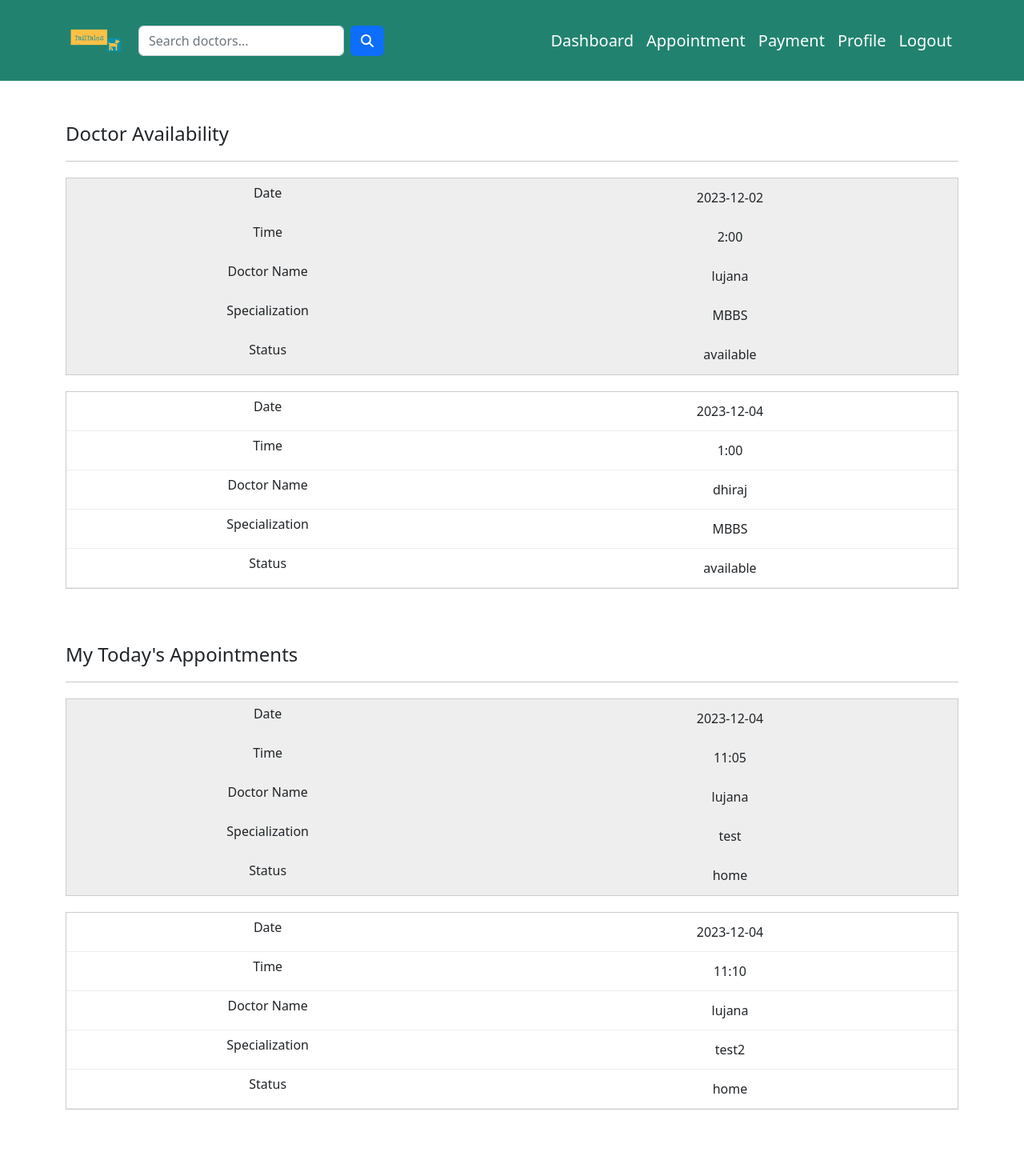
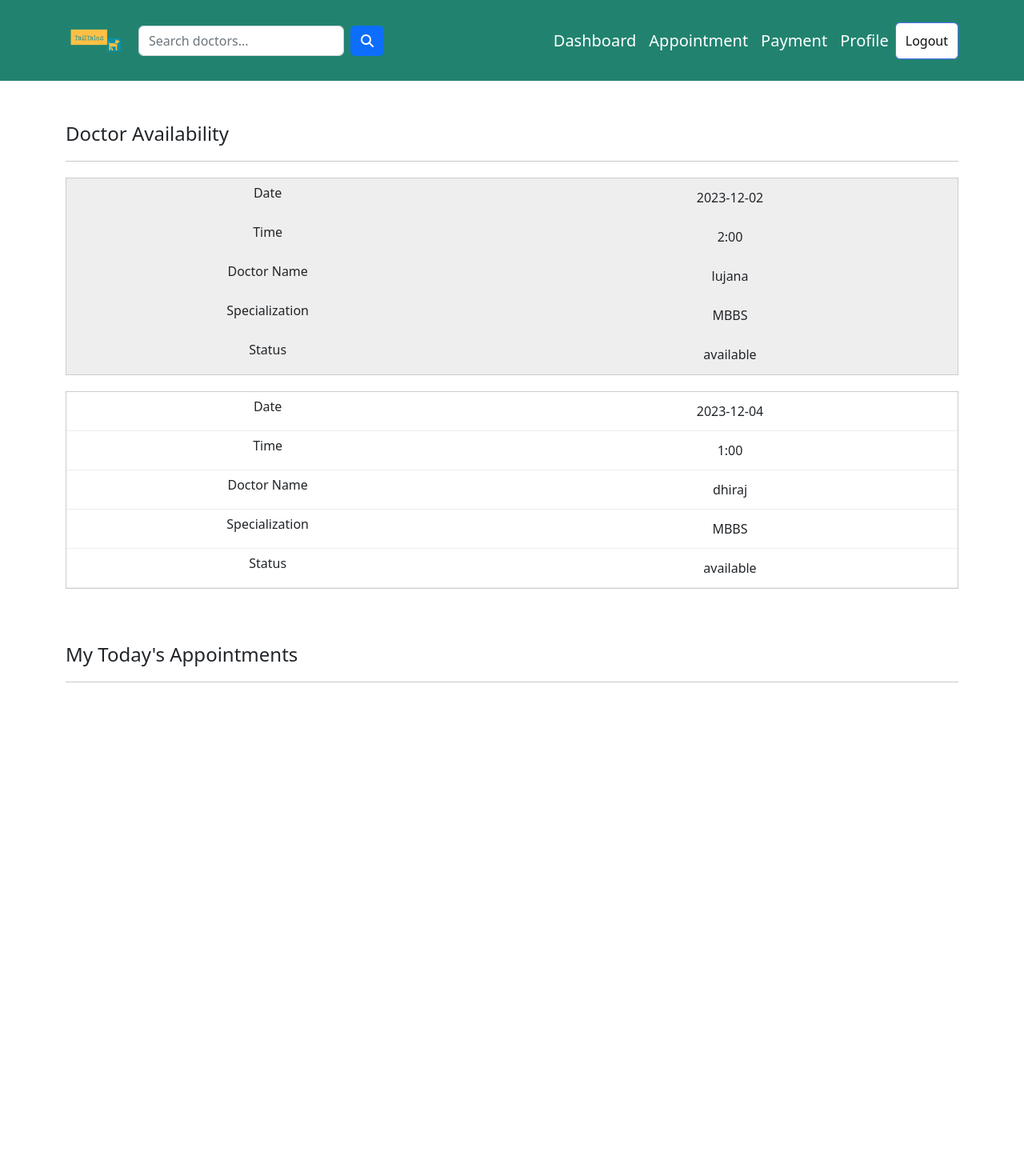
Before and after one commit to nimishapradhan/FYP, a Django app: page /user_dashboard in a window 1280 px wide. Shown: the whole page at 80% size. After the commit the page ends 853 px from the top, so only its background shows below. Run offline with Django 4.2, Linux system fonts and the light colour scheme; data comes from the database, SQL or seed files in the repository; some libraries are stand-ins or nearby versions.

Commit message:
Todays Date fetched in user dashboard

```diff
--- a/apps/views.py
+++ b/apps/views.py
@@ -258,22 +258,71 @@
 def uhistory_view(request):
     return render(request, 'user_history.html')
 
+# def userdashboard_view(request):
+#     with connection.cursor() as cursor:
+#         cursor.execute("SELECT * from doctor_details")
+#         data = cursor.fetchall()
+
+#         user = request.user
+
+#         # cursor.execute("SELECT * FROM booking_details where email = '%s'", [user.email])
+#         # Appdata = cursor.fetchall()
+#         cursor.execute("SELECT * FROM booking_details")
+#         Appdata = cursor.fetchall()
+
+#         doctor_details = []
+#         app_details = []
+
+#         for row in data:
+#             doctor_detail = {
+#                 'id': row[0],
+#                 'name': row[1],
+#                 'date': row[12],
+#                 'time': row[13],
+#                 'qualification': row[7],
+#                 'status': 'available'
+#             }
+#             doctor_details.append(doctor_detail)
+
+#         for row in Appdata:
+#             app_detail = {
+#                 'id': row[0],
+#                 'date': row[17],
+#                 'time': row[18],
+#                 'vet': row[19],
+#                 'appoitment_type': row[11],
+#                 'service_type': row[13]
+#             }
+#             app_details.append(app_detail)
+
+#     getData = {
+#         'doctors': doctor_details,
+#         'appoitments': app_details
+#     }
+#     return render(request, 'user_dashboard.html', getData)
+
+
+from datetime import date
+
 def userdashboard_view(request):
     with connection.cursor() as cursor:
-        cursor.execute("SELECT * from doctor_details")
-        data = cursor.fetchall()
+        # Fetching doctor details
+        cursor.execute("SELECT * FROM doctor_details")
+        doctor_data = cursor.fetchall()
 
         user = request.user
 
-        # cursor.execute("SELECT * FROM booking_details where email = '%s'", [user.email])
-        # Appdata = cursor.fetchall()
-        cursor.execute("SELECT * FROM booking_details")
-        Appdata = cursor.fetchall()
+        # Fetching appointment details for today's date
+        today = date.today()
+        print("Date", today)
+        cursor.execute("SELECT * FROM booking_details WHERE date = %s", [today])
+        app_data = cursor.fetchall()
 
         doctor_details = []
         app_details = []
 
-        for row in data:
+        # Processing doctor details
+        for row in doctor_data:
             doctor_detail = {
                 'id': row[0],
                 'name': row[1],
@@ -284,22 +333,25 @@
             }
             doctor_details.append(doctor_detail)
 
-        for row in Appdata:
+        # Processing appointment details
+        for row in app_data:
             app_detail = {
                 'id': row[0],
                 'date': row[17],
                 'time': row[18],
                 'vet': row[19],
-                'appoitment_type': row[11],
+                'appointment_type': row[11],
                 'service_type': row[13]
             }
             app_details.append(app_detail)
+        print("Date app", app_details)
 
     getData = {
         'doctors': doctor_details,
-        'appoitments': app_details
+        'appointments': app_details
     }
     return render(request, 'user_dashboard.html', getData)
+
 
 def userapp_view(request):
     with connection.cursor() as cursor:
@@ -549,6 +601,8 @@
             return render(request, 'register.html', {'error_message': f'Missing key: {e}'})
     return render(request, 'register.html')
 
+
+
 def logout_view(request):
     logout(request)
     return redirect('login')
--- a/templates/booking.html
+++ b/templates/booking.html
@@ -252,7 +252,7 @@
                         <label for="booking_bdate">Date</label>
                         <input
                           class="form-control"
-                          type="text"
+                          type="date"
                           id="ubooking_bdate"
                           name="bdate"
                           required
@@ -266,7 +266,7 @@
                         <label for="booking_btime">Time</label>
                         <input
                           class="form-control"
-                          type="text"
+                          type="time"
                           id="ubooking_btime"
                           name="btime"
                           required
--- a/templates/user_dashboard.html
+++ b/templates/user_dashboard.html
@@ -135,12 +135,12 @@
                 </tr>
             </thead>
             <tbody>
-                {% for app in appoitments %}
+                {% for app in appointments %}
                     <tr>
                         <td>{{ app.date }}</td>
                         <td>{{ app.time }}</td>
                         <td>{{ app.vet }}</td>
-                        <td>{{ app.appoitment_type }}</td>
+                        <td>{{ app.appointment_type }}</td>
                         <td>{{ app.service_type }}</td>
                     </tr>
                 {% endfor %}
--- a/templates/user_nav.html
+++ b/templates/user_nav.html
@@ -27,6 +27,18 @@
         padding: 8px;
         margin-right: 10px;
         border-radius: 5px;
+    }
+
+    .btn-logout {
+        background-color: #fff;
+        border-color: #5271ff;
+        color: #0f0e0e;
+    }
+
+    .btn-logout:hover {
+    background-color: #fff;
+    border-color: #4a66e6;
+    color: #121212;
     }
 </style>
 </head>
@@ -65,9 +77,12 @@
                     <li class="nav-item">
                         <a class="nav-link" href="user_profile">Profile</a>
                     </li>
-                    <li class="nav-item">
-                        <a class="nav-link" href="{% url 'logout' %}">Logout</a>
-                    </li>
+
+                    <li class="d-flex">
+                        <button type="submit" class="btn btn-logout" data-bs-toggle="modal" data-bs-target="#logoutModal">
+                           Logout
+                        </button>
+                      </li>
                 </ul>
             </div>
         </nav>
```
Also changed, not shown: tailtales/settings.py (+8 -0 lines), templates/doctor_patient.html (+9 -4 lines).
